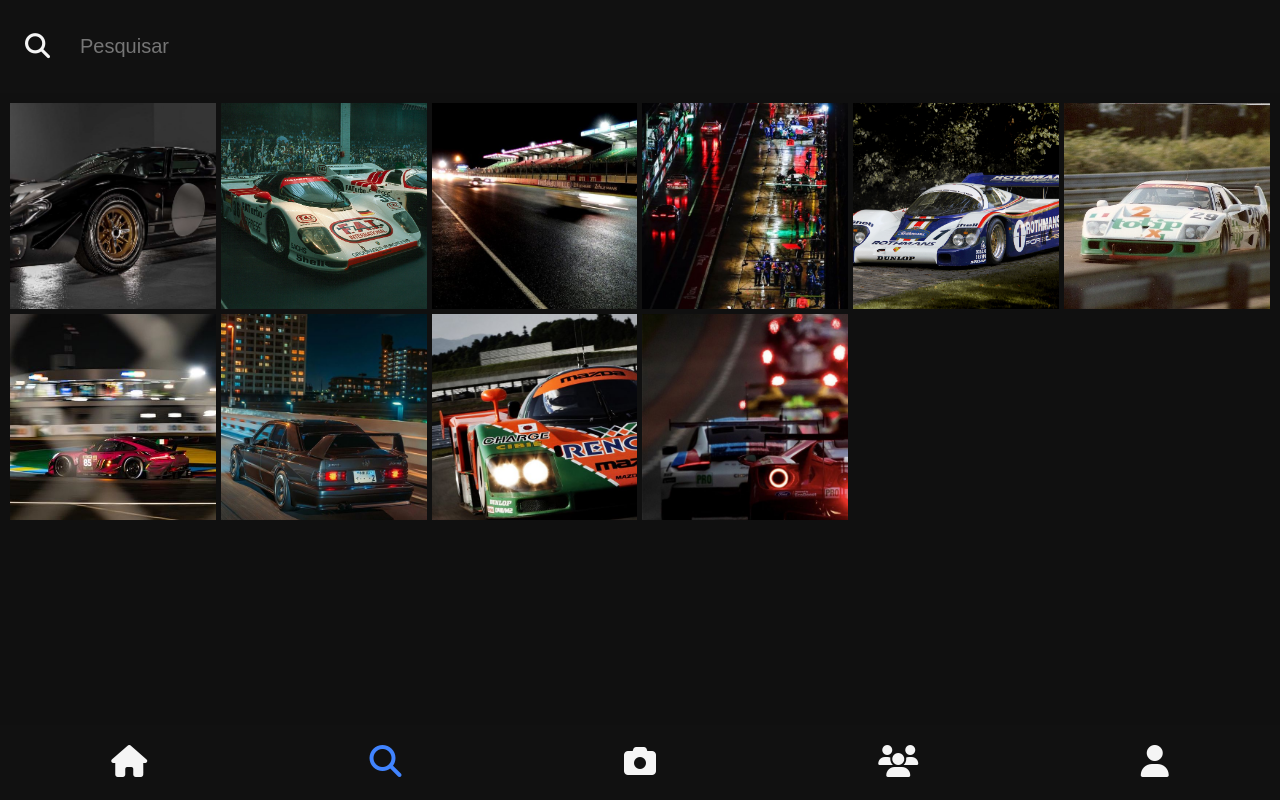
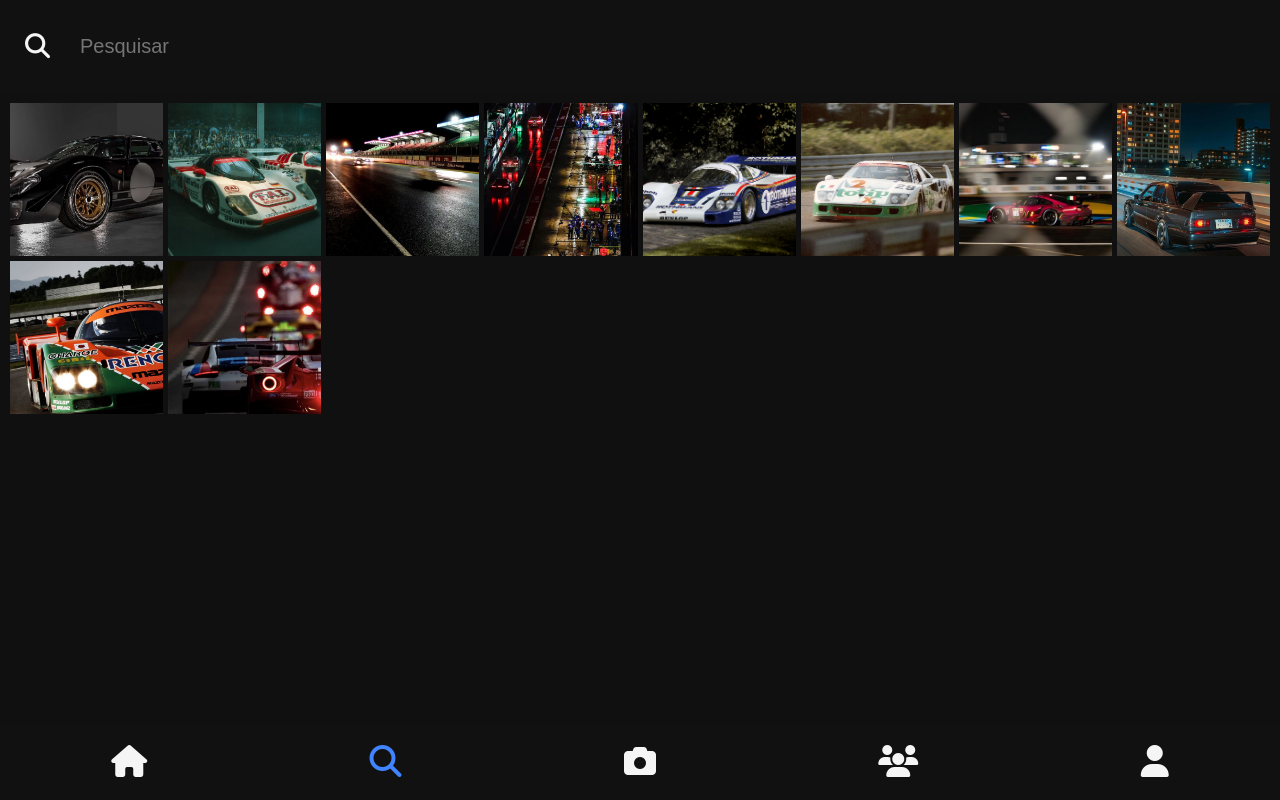
Before and after one commit to yRaffa/Stance, a plain HTML site: page src/pages/pesquisa.html in a window 1280 px wide. Drawn offline with Linux system fonts and the light colour scheme.

Commit message:
Update pesquisa.css

```diff
--- a/src/styles/pesquisa.css
+++ b/src/styles/pesquisa.css
@@ -38,7 +38,7 @@ body {
 
 .gallery {
     display: grid;
-    grid-template-columns: repeat(auto-fill, minmax(200px, 1fr));
+    grid-template-columns: repeat(auto-fill, minmax(150px, 1fr));
     gap: 5px;
     padding: 10px;
 }
```
